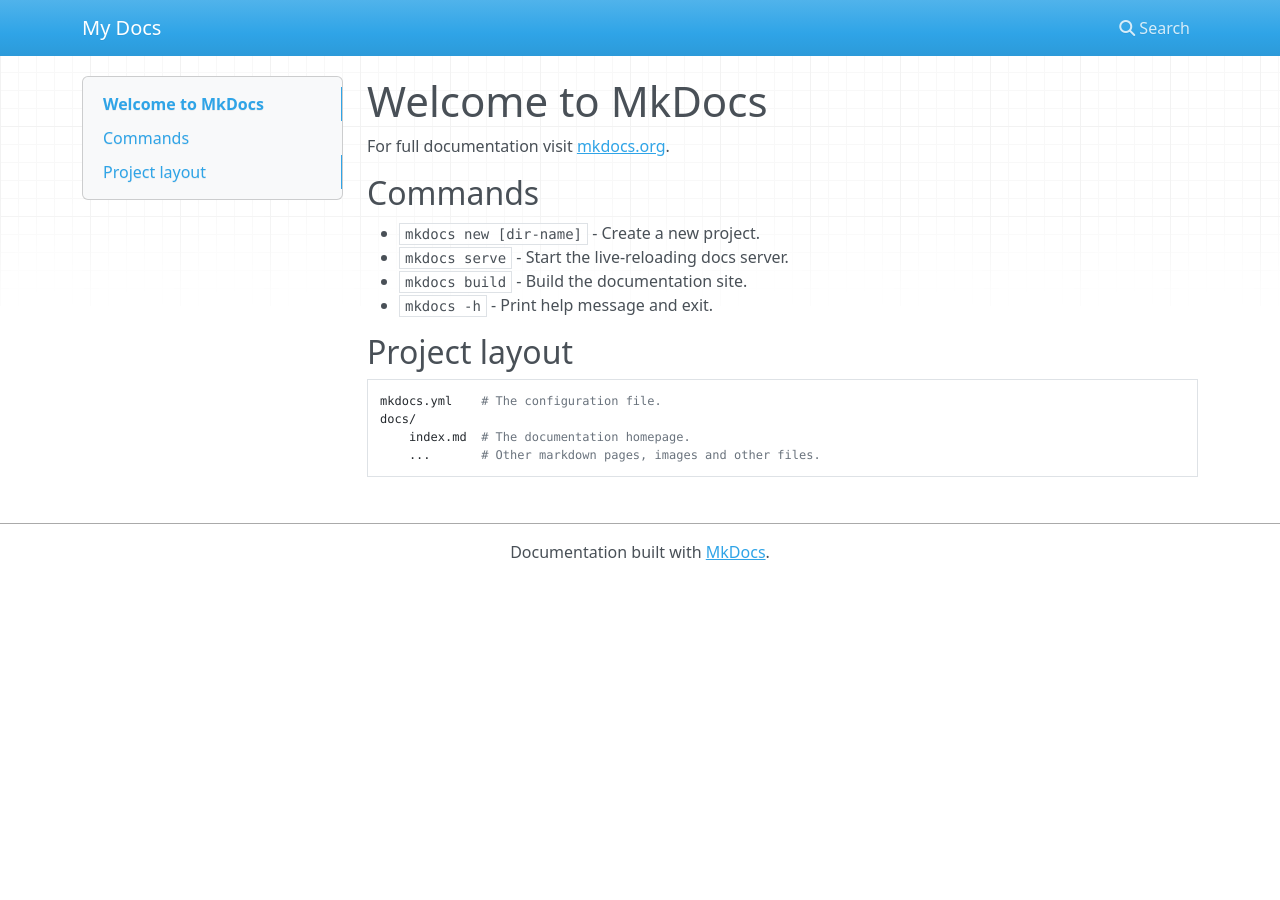
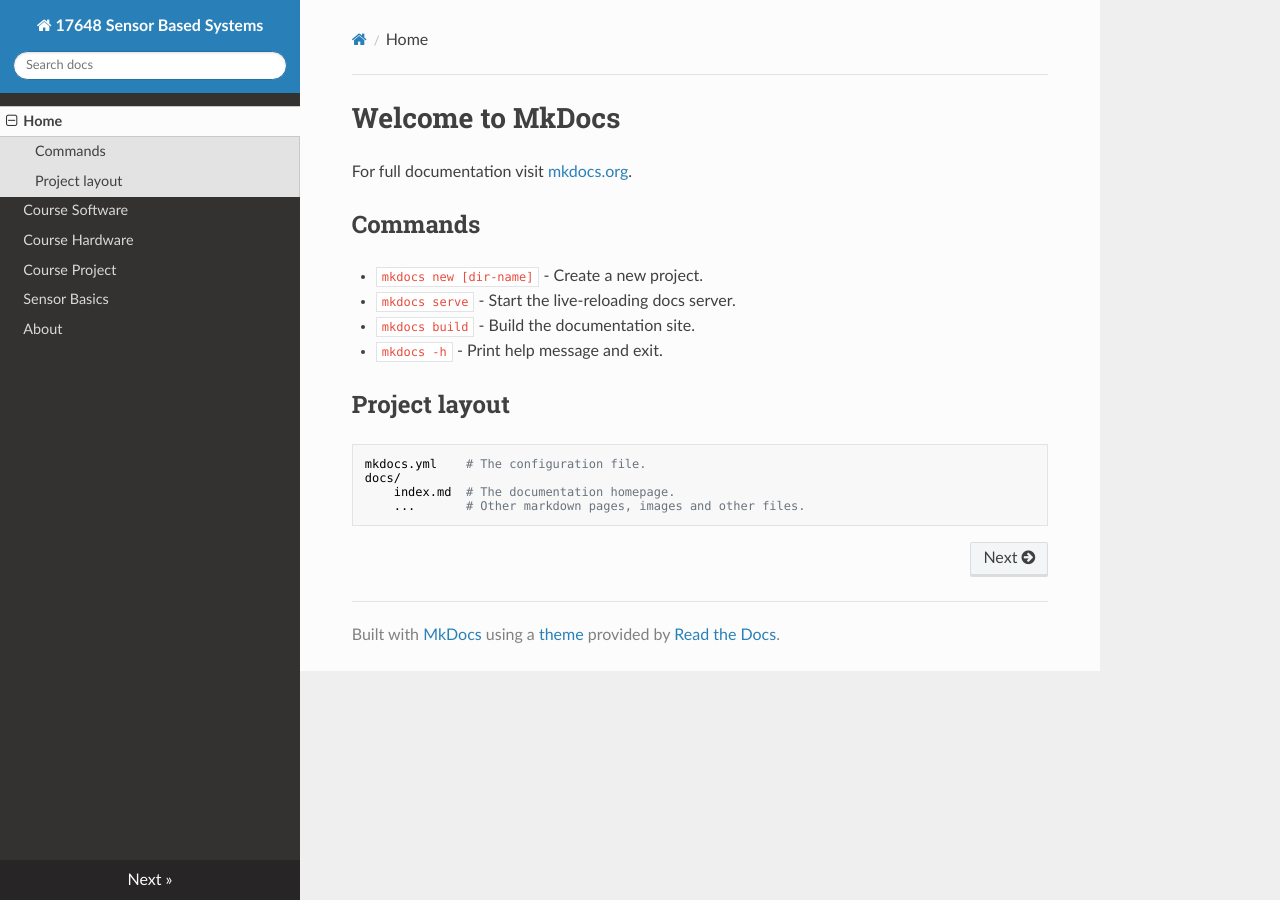
Before and after one commit to Malcadore/17648-SBS, an MkDocs documentation site: the page built from docs/index.md, in a window 1280 px wide. Built offline with MkDocs 1.6.1, drawn with Linux system fonts in a browser that asks for light colours; nearby versions of some CDN libraries.

Commit message:
Adding partial skeleton pages for the course.

```diff
--- a/mkdocs.yml
+++ b/mkdocs.yml
@@ -1 +1,10 @@
-site_name: My Docs
+site_name: 17648 Sensor Based Systems
+
+nav:
+  - Home: index.md
+  - Course Software: software.md
+  - Course Hardware: coursehardware.md
+  - Course Project: project.md
+  - Sensor Basics: sensorbasics.md
+  - About: syllabus.md
+theme: readthedocs
```
Also changed, not shown: docs/coursehardware.md (added, +4 -0 lines), docs/project.md (added, +3 -0 lines), docs/software.md (added, +3 -0 lines), docs/syllabus.md (added, +3 -0 lines), docs/sensorbasics.md (added).
